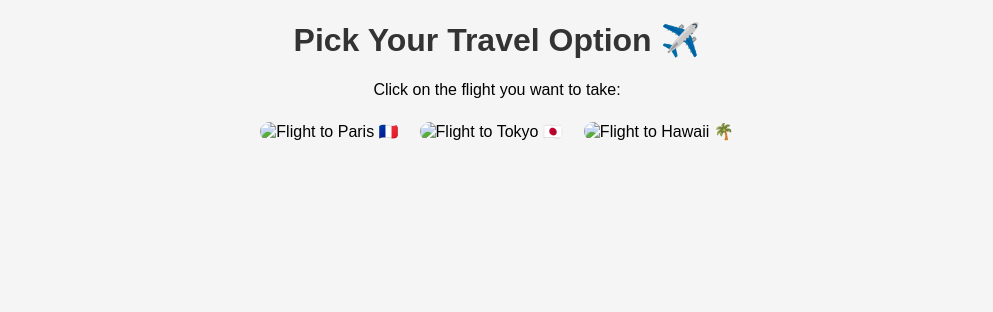
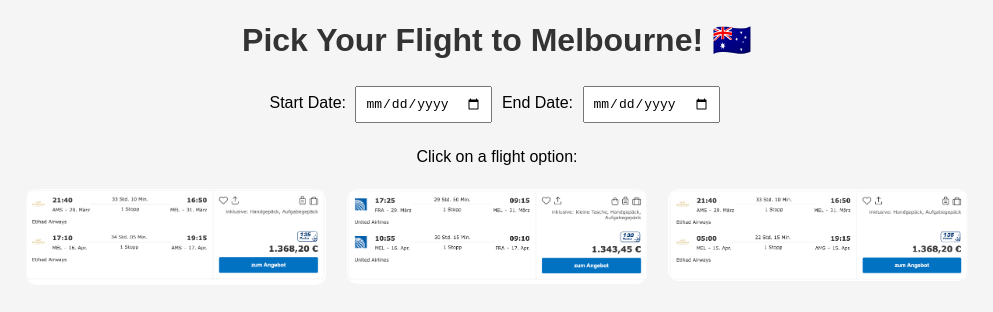
Before and after one commit to bspeh/pick-your-trip, a plain HTML site: page index.html in a window 1280 px wide. Shown: the whole page, without its empty margins (143-1136 px from the left). Drawn offline with Linux system fonts and the light colour scheme.

Commit message:
Update index.html

```diff
--- a/index.html
+++ b/index.html
@@ -3,7 +3,7 @@
 <head>
     <meta charset="UTF-8">
     <meta name="viewport" content="width=device-width, initial-scale=1.0">
-    <title>Pick Your Trip!</title>
+    <title>Pick Your Melbourne Flight! ✈️</title>
     <style>
         body {
             font-family: Arial, sans-serif;
@@ -12,6 +12,14 @@
         }
         h1 {
             color: #333;
+        }
+        .date-selection {
+            margin: 20px;
+        }
+        input {
+            padding: 8px;
+            margin: 5px;
+            font-size: 1em;
         }
         .options {
             display: flex;
@@ -53,8 +61,16 @@
 </head>
 <body>
 
-    <h1>Pick Your Travel Option ✈️</h1>
-    <p>Click on the flight you want to take:</p>
+    <h1>Pick Your Flight to Melbourne! 🇦🇺</h1>
+
+    <div class="date-selection">
+        <label for="start-date">Start Date:</label>
+        <input type="date" id="start-date">
+        <label for="end-date">End Date:</label>
+        <input type="date" id="end-date">
+    </div>
+
+    <p>Click on a flight option:</p>
 
     <div class="options" id="options">
         <!-- Images will be added dynamically -->
@@ -65,9 +81,9 @@
 
     <script>
         const options = [
-            { src: "flight1.jpg", name: "Flight to Paris 🇫🇷" },
-            { src: "flight2.jpg", name: "Flight to Tokyo 🇯🇵" },
-            { src: "flight3.jpg", name: "Flight to Hawaii 🌴" }
+            { src: "https://github.com/bspeh/pick-your-trip/blob/312f71079fc7c96c9d0922e3a4c1d5fb0b623ed4/1.png", name: "Flight 1 to Melbourne" },
+            { src: "https://github.com/bspeh/pick-your-trip/blob/312f71079fc7c96c9d0922e3a4c1d5fb0b623ed4/2.png", name: "Flight 2 to Melbourne" },
+            { src: "https://github.com/bspeh/pick-your-trip/blob/312f71079fc7c96c9d0922e3a4c1d5fb0b623ed4/3.png", name: "Flight 3 to Melbourne" }
         ];
 
         const container = document.getElementById("options");
@@ -94,7 +110,15 @@
         }
 
         function confirmChoice() {
-            alert("Yay! You chose: " + selectedOption);
+            const startDate = document.getElementById("start-date").value;
+            const endDate = document.getElementById("end-date").value;
+
+            if (!startDate || !endDate) {
+                alert("Please select a date range before confirming!");
+                return;
+            }
+
+            alert(`Yay! You chose: ${selectedOption} for ${startDate} - ${endDate}`);
         }
     </script>
 
```
